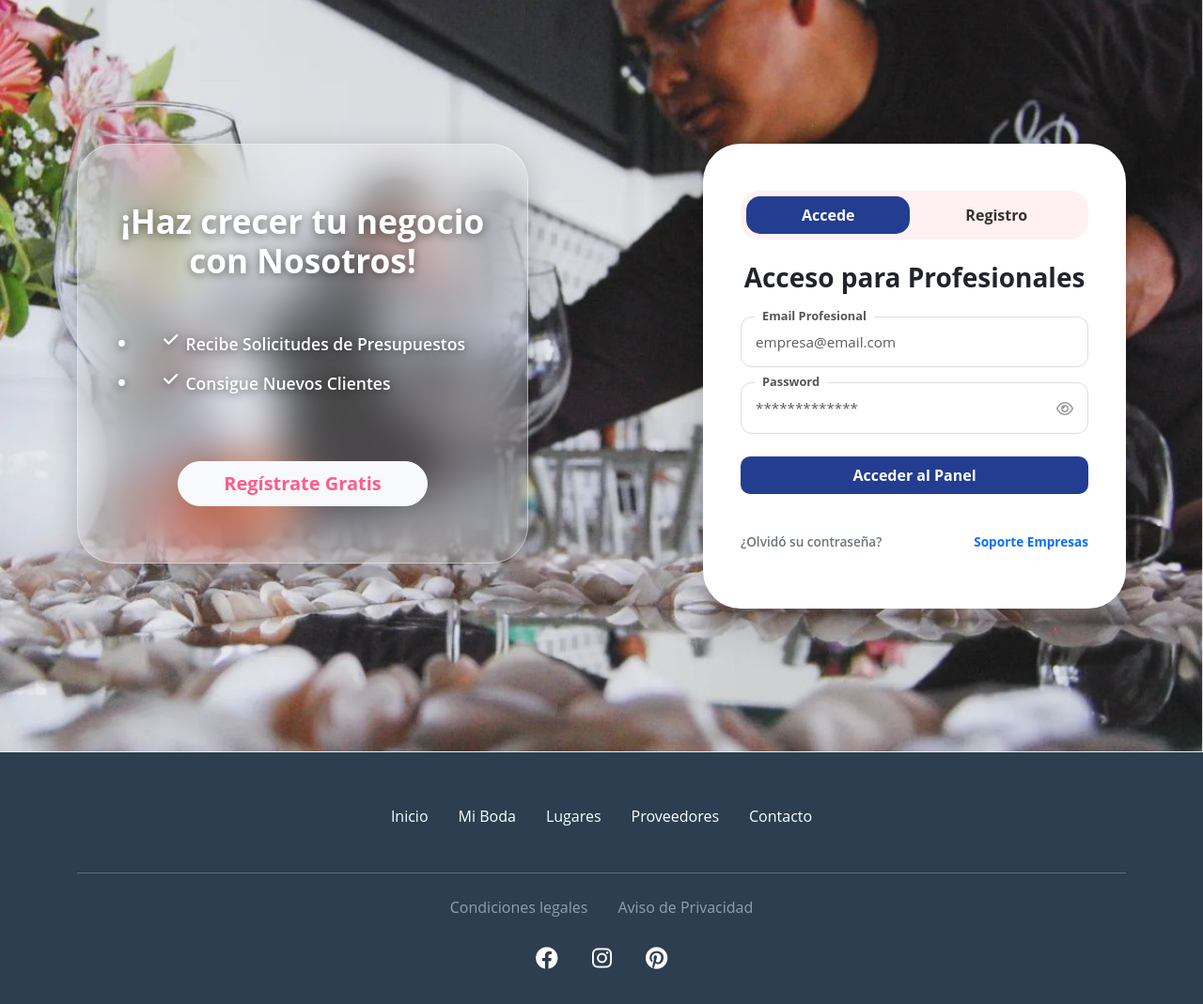
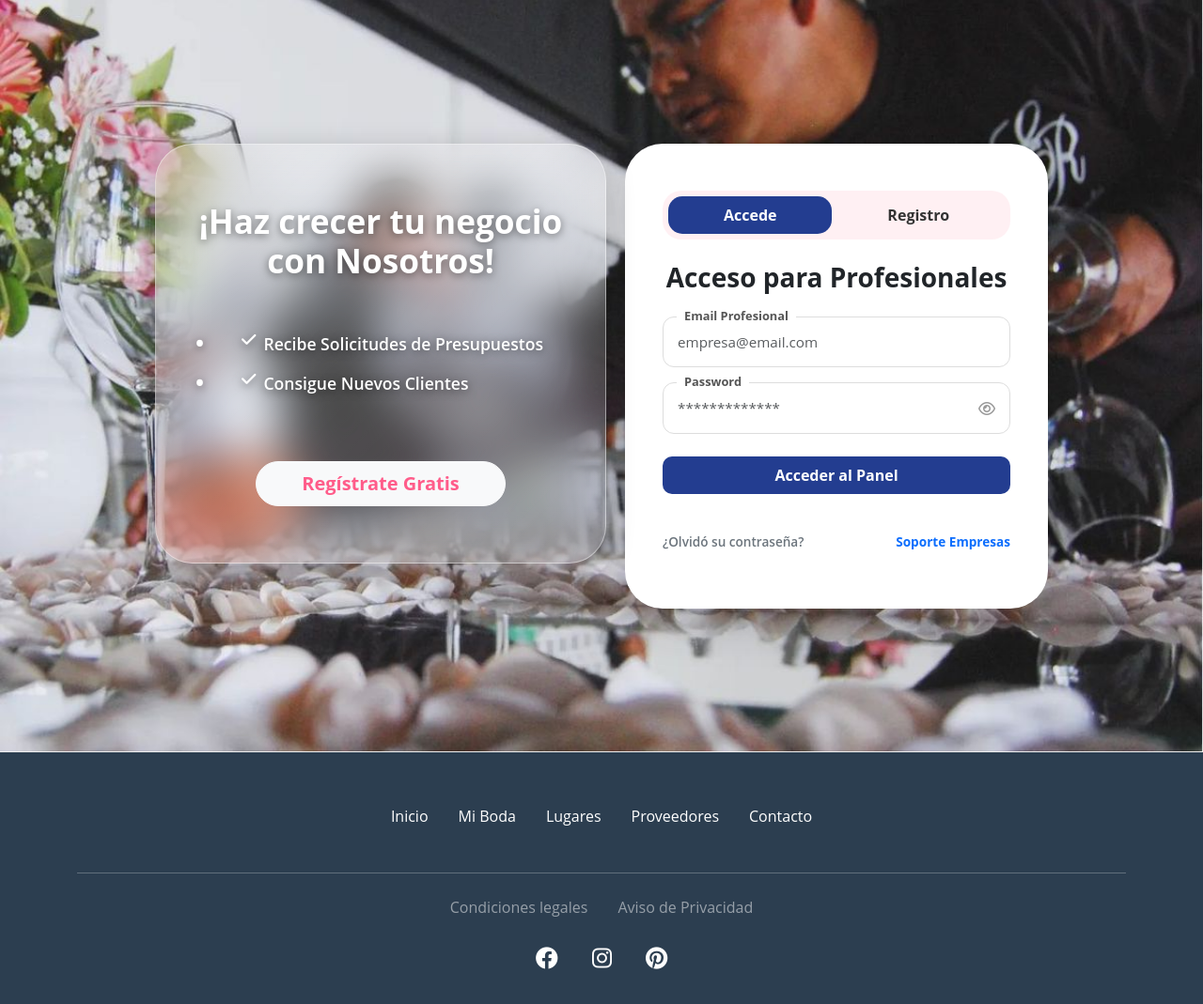
Before and after one commit to josburflor/bodasonline, a PHP site: page /proveedor.php in a window 1280 px wide. Shown: the part 207-1276 px from the top of the page at 94% size. Run offline with PHP 8.4, Linux system fonts and the light colour scheme.

Commit message:
tercer commit

```diff
--- a/proveedor.php
+++ b/proveedor.php
@@ -18,11 +18,11 @@
 
 <main class="proveedor-page">
     <section class="hero-auth py-5">
-        <div class="container d-flex flex-wrap justify-content-center align-items-stretch gap-4">
+        <div class="container-flex">
             <!-- Bloque Izquierdo: Glassmorphism -->
             <div class="glass-card shadow-lg">
                 <h2 class="display-6 fw-bold mb-4">¡Haz crecer tu negocio con Nosotros!</h2>
-                <ul class="text-start d-inline-block ps-0">
+                <ul>
                     <li class="mb-3"><i class="fa-solid fa-check me-2"></i> Recibe Solicitudes de Presupuestos</li>
                     <li class="mb-3"><i class="fa-solid fa-check me-2"></i> Consigue Nuevos Clientes</li>
                 </ul>
```
